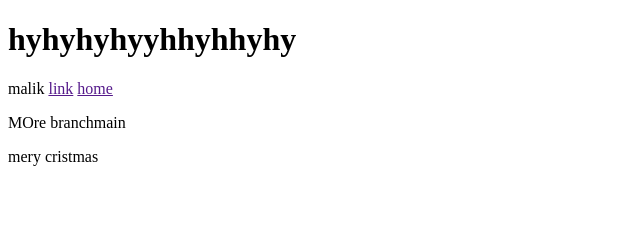
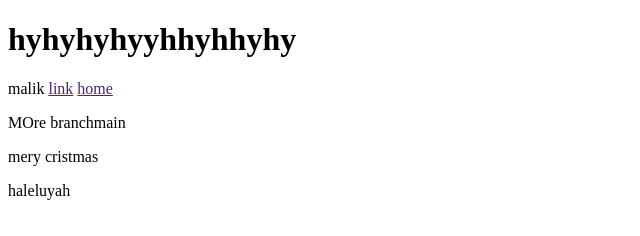
Before and after one commit to javidselimov/test1, a plain HTML site: page index.html in a window 1280 px wide. Shown: the full height of the page, 0-640 px from the left. Drawn offline with Linux system fonts and the light colour scheme.

Commit message:
adde merge undoundo

```diff
--- a/index.html
+++ b/index.html
@@ -16,6 +16,7 @@
  <p>MOre branchmain</p>
 
  <p>mery cristmas</p>
+ <p>haleluyah</p>
 
 </body>
 </html>
```
